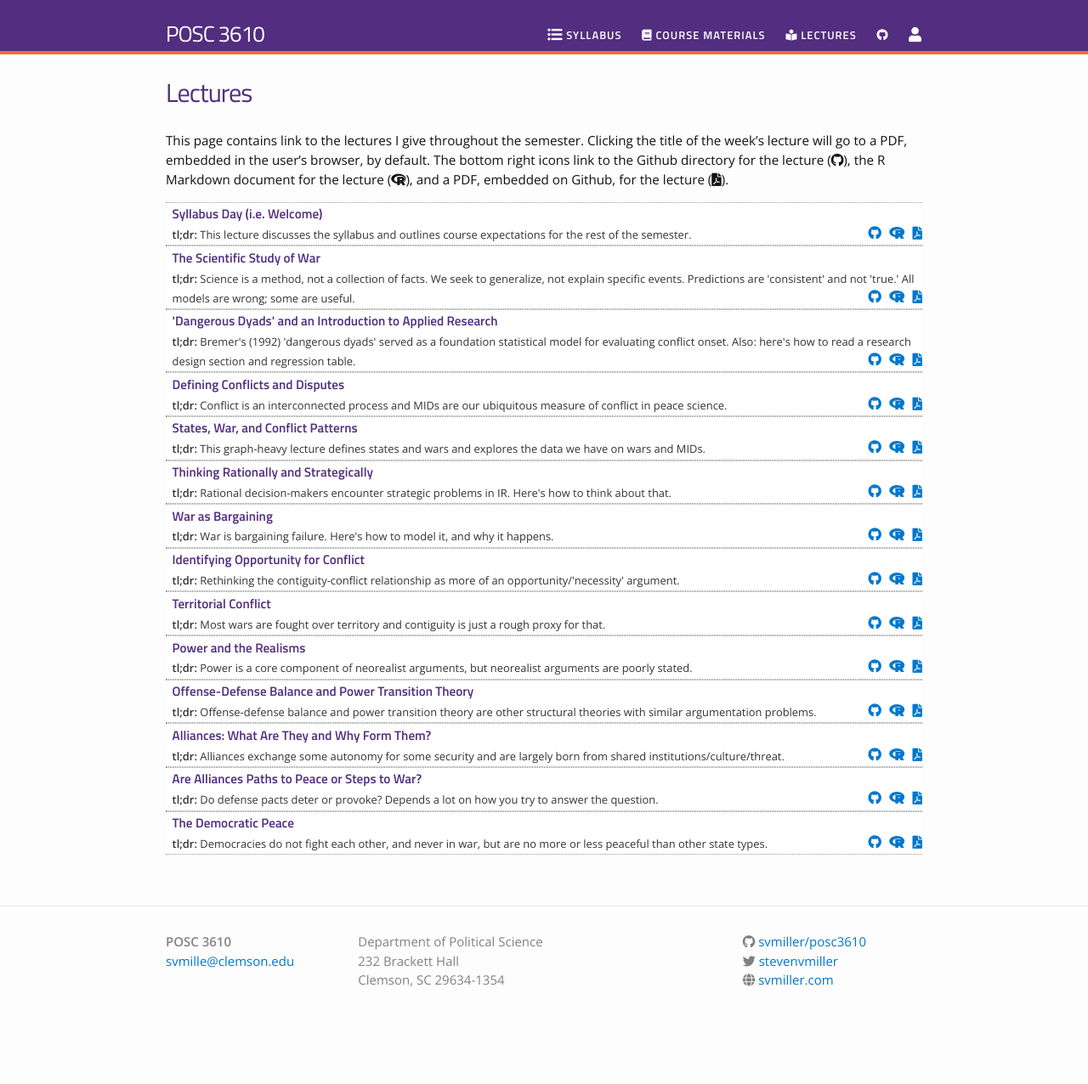
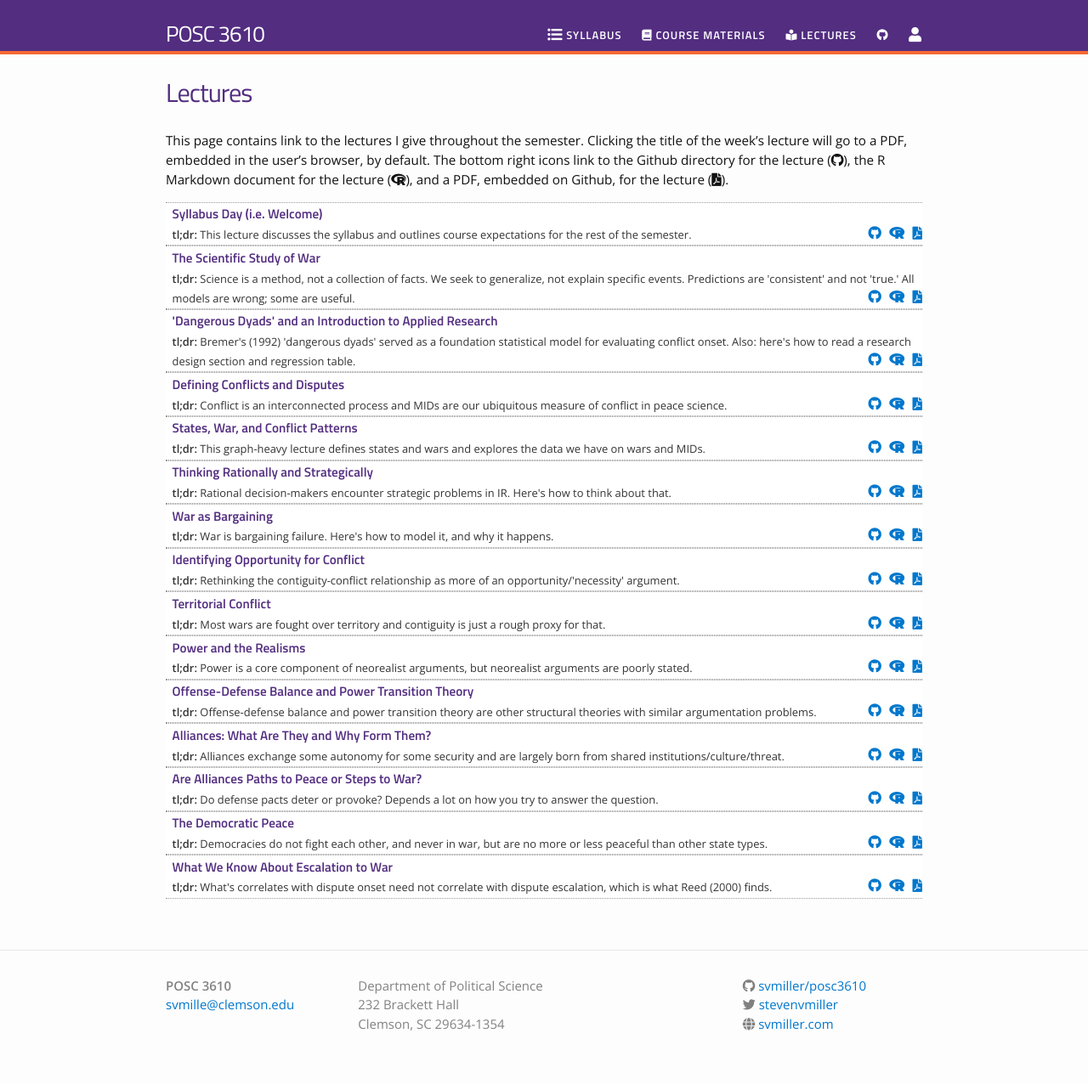
Before and after one commit to svmiller/posc3610, a Jekyll site: the page built from lectures.md, in a window 1280 px wide. Shown: the whole page at 85% size. Built offline with Jekyll 4.4.1, drawn with Linux system fonts in a browser that asks for light colours; nearby versions of some CDN libraries; before the commit the page ends 1225 px from its top, so only the background shows below that.

Commit message:
add escalation-1

```diff
--- a/_data/lectures.yml
+++ b/_data/lectures.yml
@@ -67,3 +67,8 @@
   filename: dp-1
   dirname: dp-1
   tldr: "Democracies do not fight each other, and never in war, but are no more or less peaceful than other state types."
+
+- title: "What We Know About Escalation to War"
+  filename: escalation-1
+  dirname: escalation-1
+  tldr: "What's correlates with dispute onset need not correlate with dispute escalation, which is what Reed (2000) finds."
```
